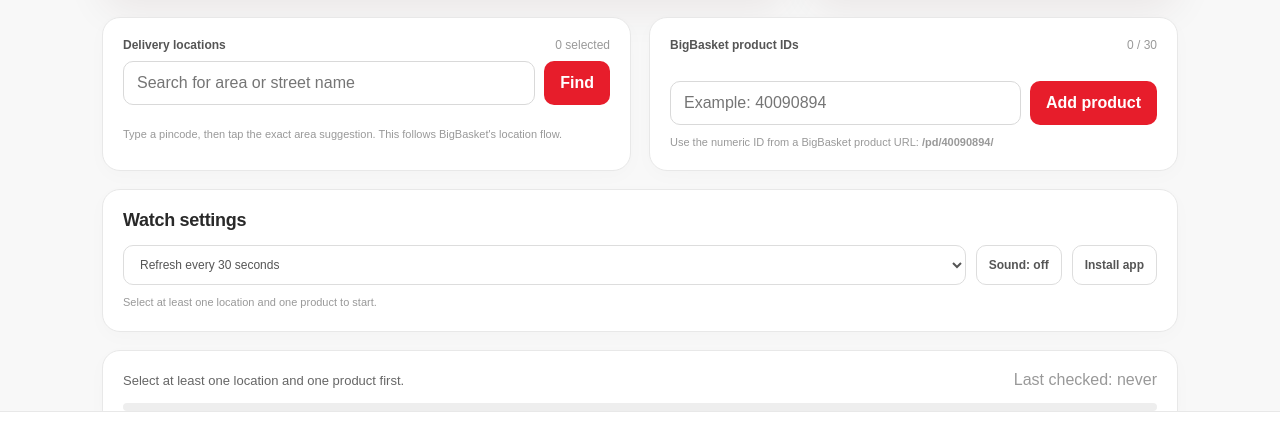
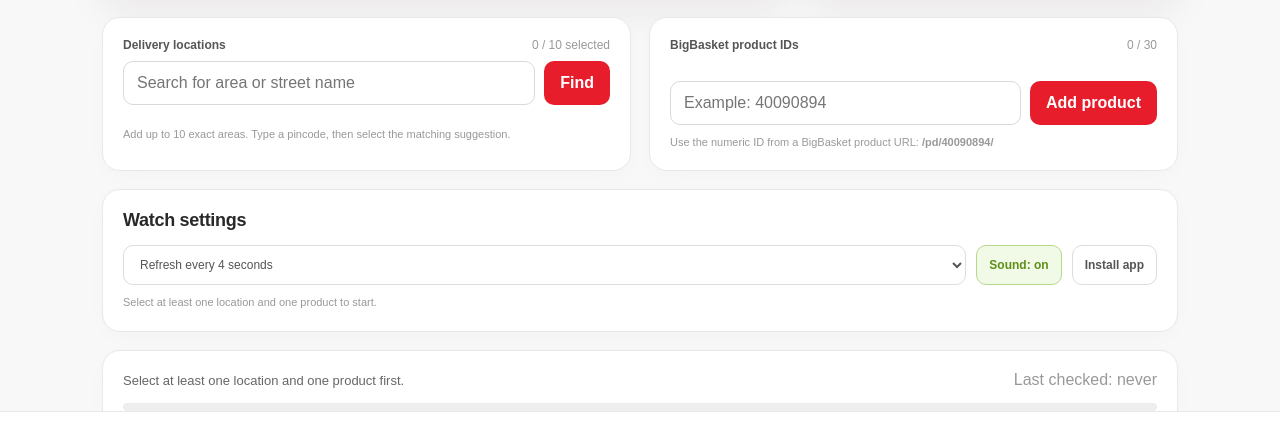
Before and after one commit to hinagarf122-art/bigbasket-stock-radar, a website: page index.html in a window 1280 px wide. Both pictures are taken after a click on the button "Start live checking". Shown: the part 312-735 px from the top of the page. Drawn offline with Linux system fonts and the light colour scheme.

Commit message:
Add files via upload

```diff
--- a/app.js
+++ b/app.js
@@ -1,10 +1,12 @@
 (() => {
   const MAX_PRODUCTS = 30;
+  const MAX_LOCATIONS = 10;
+  const DEFAULT_INTERVAL = '4';
   const STORE = 'bigbasket_stock_radar_v1';
-  const state = { locations: [], products: [], rows: [], running: false, timer: null, wake: null, muted: true, prompt: null, audio: null };
+  const state = { locations: [], products: [], rows: [], running: false, timer: null, wake: null, muted: false, prompt: null, audio: null };
   const $ = id => document.getElementById(id);
   const escapeHtml = value => String(value ?? '').replace(/[&<>"']/g, c => ({ '&':'&amp;', '<':'&lt;', '>':'&gt;', '"':'&quot;', "'":'&#39;' }[c]));
-  const save = () => { try { localStorage.setItem(STORE, JSON.stringify({ locations:state.locations, products:state.products, interval:$('interval').value, muted:state.muted, rows:state.rows })); } catch {} };
+  const save = () => { try { localStorage.setItem(STORE, JSON.stringify({ locations:state.locations, products:state.products, interval:$('interval').value, intervalPreference:true, muted:state.muted, soundPreference:true, rows:state.rows })); } catch {} };
 
   function productId(value) {
     const text = String(value || '').trim();
@@ -15,7 +17,7 @@
 
   function renderCounts() {
     $('productCount').textContent = `${state.products.length} / ${MAX_PRODUCTS}`;
-    $('locationCount').textContent = `${state.locations.length} selected`;
+    $('locationCount').textContent = `${state.locations.length} / ${MAX_LOCATIONS} selected`;
     $('liveCount').textContent = state.locations.length;
     $('setupHint').textContent = state.locations.length && state.products.length ? `${state.products.length * state.locations.length} live checks per scan.` : 'Select at least one location and one product to start.';
   }
@@ -75,8 +77,10 @@
       const data = await response.json();
       if (!response.ok) throw new Error(data.error || 'Could not select this location.');
       const location = data.location;
-      if (!location?.pincode || !location?.lat || !location?.lng) throw new Error('BigBasket did not return a usable location.');
-      if (!state.locations.some(item => item.pincode === location.pincode && Math.abs(item.lat - location.lat) < .0001)) state.locations.push(location);
+       if (!location?.pincode || !location?.lat || !location?.lng) throw new Error('BigBasket did not return a usable location.');
+       const duplicate = state.locations.some(item => item.pincode === location.pincode && Math.abs(item.lat - location.lat) < .0001);
+       if (!duplicate && state.locations.length >= MAX_LOCATIONS) throw new Error(`Maximum ${MAX_LOCATIONS} locations reached.`);
+       if (!duplicate) state.locations.push(location);
       $('locationSearch').value = '';
       $('suggestions').classList.remove('open');
       renderLocations(); save(); setNetwork('ok', 'Location selected');
@@ -91,8 +95,8 @@
     $('productEntry').value = ''; renderProducts(); save();
   }
 
-  function unlockAudio() { try { state.audio ||= new (window.AudioContext || window.webkitAudioContext)(); state.audio.resume(); } catch {} }
-  function beep() { if (state.muted || !state.audio) return; try { const osc = state.audio.createOscillator(); const gain = state.audio.createGain(); osc.frequency.value = 720; gain.gain.setValueAtTime(.001, state.audio.currentTime); gain.gain.exponentialRampToValueAtTime(.08, state.audio.currentTime + .02); gain.gain.exponentialRampToValueAtTime(.001, state.audio.currentTime + .28); osc.connect(gain).connect(state.audio.destination); osc.start(); osc.stop(state.audio.currentTime + .3); } catch {} }
+  async function unlockAudio() { try { state.audio ||= new (window.AudioContext || window.webkitAudioContext)(); if (state.audio.state === 'suspended') await state.audio.resume(); } catch {} }
+  function beep() { if (state.muted || !state.audio || state.audio.state !== 'running') return; try { const osc = state.audio.createOscillator(); const gain = state.audio.createGain(); osc.frequency.value = 720; gain.gain.setValueAtTime(.001, state.audio.currentTime); gain.gain.exponentialRampToValueAtTime(.08, state.audio.currentTime + .02); gain.gain.exponentialRampToValueAtTime(.001, state.audio.currentTime + .28); osc.connect(gain).connect(state.audio.destination); osc.start(); osc.stop(state.audio.currentTime + .3); } catch {} }
   function updateSound() { $('sound').textContent = `Sound: ${state.muted ? 'off' : 'on'}`; $('sound').classList.toggle('on', !state.muted); }
 
   async function scan() {
@@ -102,20 +106,21 @@
     const response = await fetch('/api/stock', { method:'POST', headers:{'Content-Type':'application/json'}, body:JSON.stringify({ products:state.products, locations:state.locations }) });
     const data = await response.json().catch(() => ({}));
     if (!response.ok) throw new Error(data.error || `Stock request failed (${response.status}).`);
+    const previousStock = new Set((state.rows || []).filter(row => row.available).map(row => `${row.productId}:${row.pincode}`));
     state.rows = Array.isArray(data.results) ? data.results : [];
     $('progress').style.width = '100%';
     $('lastChecked').textContent = new Date().toLocaleTimeString([], { hour:'2-digit', minute:'2-digit' });
     $('status').textContent = state.rows.some(row => row.available) ? 'Stock found in one or more selected locations.' : 'No stock found in the selected locations.';
     renderResults(); save(); setNetwork('ok', 'Live data received');
-    if (state.rows.some(row => row.available)) beep();
+    if (state.rows.some(row => row.available && !previousStock.has(`${row.productId}:${row.pincode}`))) beep();
   }
 
   function wait(milliseconds) { return new Promise(resolve => { const done = () => { clearTimeout(state.timer); state.timer = null; state.wake = null; resolve(); }; state.wake = done; state.timer = setTimeout(done, milliseconds); }); }
   async function start() {
     if (state.running) return;
-    unlockAudio();
+    await unlockAudio();
     state.running = true; $('start').disabled = true; $('stop').disabled = false; $('start').textContent = 'Checking live stock...';
-    try { while (state.running) { try { await scan(); } catch (error) { $('status').textContent = error.message; setNetwork('error', 'Check failed'); } if (state.running) await wait(Math.max(10, Number($('interval').value) || 30) * 1000); } }
+    try { while (state.running) { try { await scan(); } catch (error) { $('status').textContent = error.message; setNetwork('error', 'Check failed'); } if (state.running) await wait(Math.max(4, Number($('interval').value) || 4) * 1000); } }
     finally { state.running = false; $('start').disabled = false; $('stop').disabled = true; $('start').textContent = 'Start live checking'; }
   }
   function stop() { state.running = false; clearTimeout(state.timer); state.timer = null; if (state.wake) state.wake(); $('status').textContent = 'Stopped. Last results are kept below.'; }
@@ -129,11 +134,11 @@
   $('locations').addEventListener('click', event => { const button = event.target.closest('[data-remove-location]'); if (!button) return; state.locations.splice(Number(button.dataset.removeLocation), 1); renderLocations(); save(); });
   $('addProduct').addEventListener('click', addProduct); $('productEntry').addEventListener('keydown', event => { if (event.key === 'Enter') { event.preventDefault(); addProduct(); } });
   $('productChips').addEventListener('click', event => { const button = event.target.closest('[data-remove-product]'); if (!button) return; state.products = state.products.filter(id => id !== button.dataset.removeProduct); renderProducts(); save(); });
-  $('sound').addEventListener('click', () => { state.muted = !state.muted; unlockAudio(); updateSound(); save(); });
+   $('sound').addEventListener('click', () => { state.muted = !state.muted; void unlockAudio(); updateSound(); save(); });
   $('interval').addEventListener('change', save); $('start').addEventListener('click', start); $('stop').addEventListener('click', stop); $('clear').addEventListener('click', clearAll);
   window.addEventListener('online', () => setNetwork('ok', 'Connected')); window.addEventListener('offline', () => setNetwork('error', 'Offline'));
   window.addEventListener('beforeinstallprompt', event => { event.preventDefault(); state.prompt = event; $('install').style.display = 'block'; });
   $('install').addEventListener('click', async () => { if (!state.prompt) return; state.prompt.prompt(); await state.prompt.userChoice; state.prompt = null; $('install').style.display = 'none'; });
-  try { const stored = JSON.parse(localStorage.getItem(STORE) || '{}'); state.locations = Array.isArray(stored.locations) ? stored.locations : []; state.products = Array.isArray(stored.products) ? stored.products : []; state.rows = Array.isArray(stored.rows) ? stored.rows : []; if (stored.interval) $('interval').value = stored.interval; state.muted = stored.muted !== false; } catch {}
+   try { const stored = JSON.parse(localStorage.getItem(STORE) || '{}'); state.locations = Array.isArray(stored.locations) ? stored.locations.slice(0, MAX_LOCATIONS) : []; state.products = Array.isArray(stored.products) ? stored.products : []; state.rows = Array.isArray(stored.rows) ? stored.rows : []; if (stored.intervalPreference && stored.interval) $('interval').value = stored.interval; else $('interval').value = DEFAULT_INTERVAL; if (typeof stored.muted === 'boolean' && stored.soundPreference) state.muted = stored.muted; } catch {}
   renderProducts(); renderLocations(); renderResults(); updateSound(); setNetwork(navigator.onLine ? 'ok' : 'error', navigator.onLine ? 'Connected' : 'Offline');
 })();
--- a/index.html
+++ b/index.html
@@ -31,9 +31,9 @@
     <section class="hero"><div class="hero-card"><h1>Know what is <em>actually available</em> near you.</h1><p>Pick one or more delivery locations, add BigBasket product IDs, and compare live availability without switching locations manually.</p></div><div class="hero-note"><div><strong id="liveCount">0</strong><span>locations being watched</span></div></div></section>
 
     <section class="grid">
-      <section class="card"><div class="label"><span>Delivery locations</span><span class="count" id="locationCount">0 selected</span></div><div class="picker"><div class="entry-row"><input id="locationSearch" class="entry" inputmode="numeric" placeholder="Search for area or street name"><button class="add" id="locationSearchButton" type="button">Find</button></div><div class="suggestions" id="suggestions"></div></div><div class="locations" id="locations"></div><p class="hint">Type a pincode, then tap the exact area suggestion. This follows BigBasket's location flow.</p></section>
+      <section class="card"><div class="label"><span>Delivery locations</span><span class="count" id="locationCount">0 / 10 selected</span></div><div class="picker"><div class="entry-row"><input id="locationSearch" class="entry" inputmode="numeric" placeholder="Search for area or street name"><button class="add" id="locationSearchButton" type="button">Find</button></div><div class="suggestions" id="suggestions"></div></div><div class="locations" id="locations"></div><p class="hint">Add up to 10 exact areas. Type a pincode, then select the matching suggestion.</p></section>
       <section class="card"><div class="label"><span>BigBasket product IDs</span><span class="count" id="productCount">0 / 30</span></div><div class="chips" id="productChips"></div><div class="entry-row"><input id="productEntry" class="entry" placeholder="Example: 40090894"><button class="add" id="addProduct" type="button">Add product</button></div><p class="hint">Use the numeric ID from a BigBasket product URL: <b>/pd/40090894/</b></p></section>
-      <section class="card full"><h2>Watch settings</h2><div class="options"><select class="option" id="interval"><option value="30">Refresh every 30 seconds</option><option value="60">Refresh every 1 minute</option><option value="300">Refresh every 5 minutes</option></select><button class="toggle" id="sound" type="button">Sound: off</button><button class="toggle" id="install" type="button">Install app</button></div><p class="hint" id="setupHint">Select at least one location and one product to start.</p></section>
+      <section class="card full"><h2>Watch settings</h2><div class="options"><select class="option" id="interval"><option value="4">Refresh every 4 seconds</option><option value="15">Refresh every 15 seconds</option><option value="30">Refresh every 30 seconds</option><option value="60">Refresh every 1 minute</option><option value="300">Refresh every 5 minutes</option></select><button class="toggle" id="sound" type="button">Sound: on</button><button class="toggle" id="install" type="button">Install app</button></div><p class="hint" id="setupHint">Select at least one location and one product to start.</p></section>
       <section class="card full"><div class="status-strip"><div class="status-message" id="status">Ready for a live check.</div><div class="count">Last checked: <span id="lastChecked">never</span></div></div><div class="bar"><div id="progress"></div></div></section>
       <section class="card full"><h2>Availability by location</h2><div class="table-wrap"><table><thead><tr><th>Product</th><th>Location</th><th>Availability</th><th>Price</th><th>Delivery</th></tr></thead><tbody id="results"><tr><td colspan="5" class="empty-row">No checks yet.</td></tr></tbody></table></div><div class="summary">In stock: <b id="inStock">0</b> &middot; Out of stock: <b id="outStock">0</b> &middot; Errors: <b id="errors">0</b></div></section>
     </section>
```
Also changed, not shown: readme.txt.
